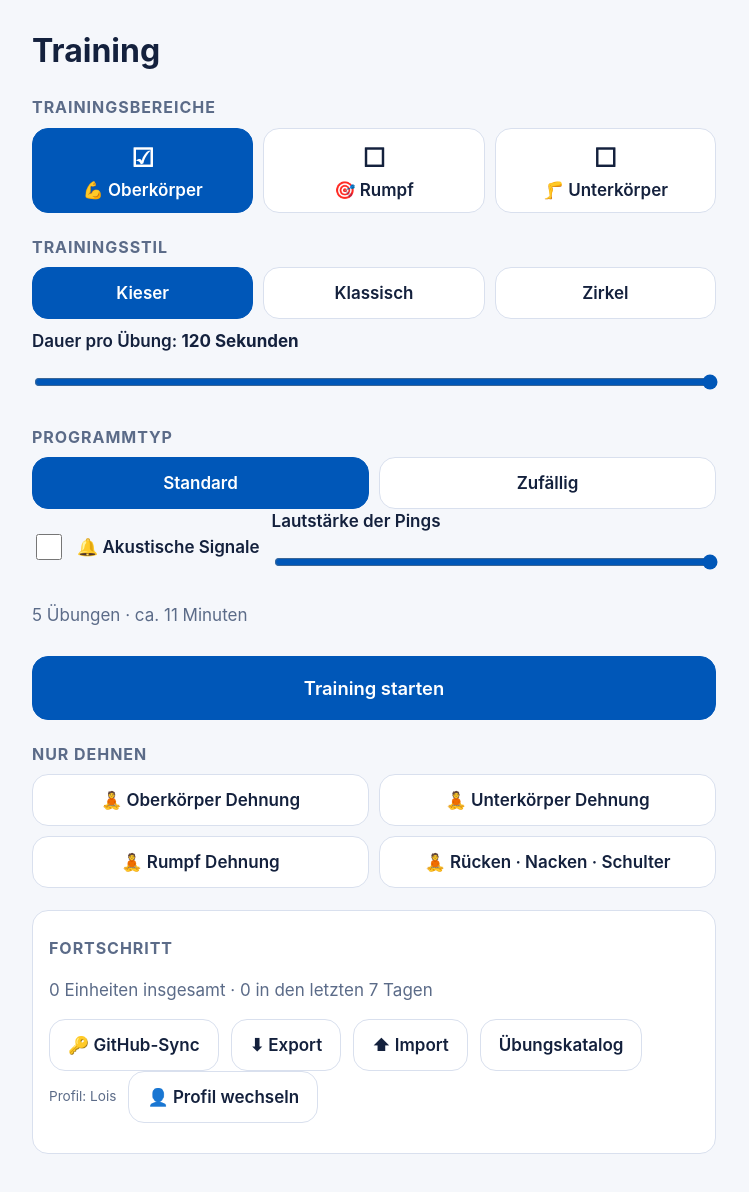
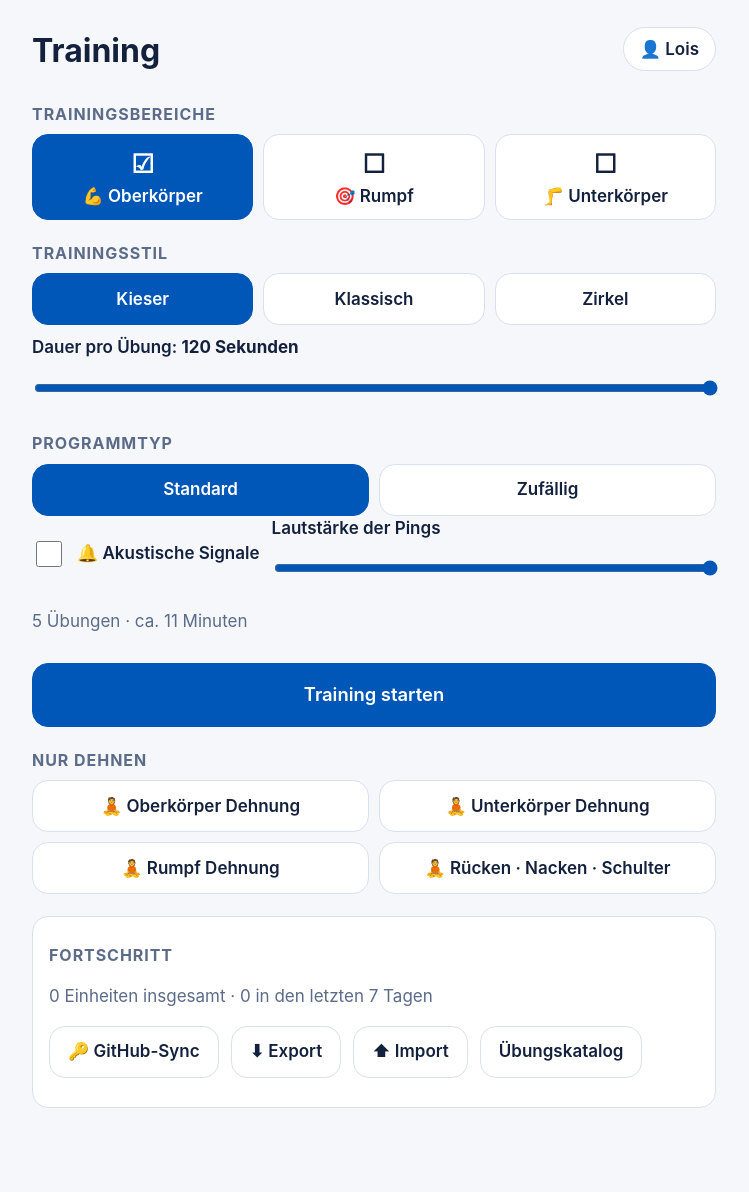
Before and after one commit to aloisdanninger/Training, a plain HTML site: page docs/training.html in a window 1280 px wide. Shown: the whole page, without its empty margins (266-1015 px from the left). After the commit the page ends 1148 px from the top, so only its background shows below. Drawn offline with Linux system fonts and the light colour scheme.

Commit message:
Benutzername oben rechts, Tippen wechselt den Benutzer
Co-Authored-By: Claude Sonnet 5.5 <noreply@anthropic.com>

```diff
--- a/docs/training.html
+++ b/docs/training.html
@@ -84,12 +84,15 @@ summary{cursor:pointer;font-weight:600;padding:12px 0}
 .lvl{display:flex;gap:8px;flex-basis:100%;margin:2px 0 6px}.lvl .btn{flex:1;min-height:44px;padding:6px 8px;font-size:.95rem}
 .ratelist li.ex{display:block}.ratelist .top{display:flex;justify-content:space-between;align-items:center;gap:8px;flex-wrap:wrap}
 
+.topbar{display:flex;justify-content:space-between;align-items:center;gap:10px}
+.chip{appearance:none;border:1px solid var(--line);background:var(--card);color:var(--fg);font:inherit;font-weight:600;min-height:44px;padding:6px 16px;border-radius:999px;cursor:pointer;touch-action:manipulation}
+
 </style>
 </head>
 <body>
 <!-- ============ STARTBILDSCHIRM ============ -->
 <main id="home" class="screen">
-  <h1>Training</h1>
+  <div class="topbar"><h1>Training</h1><button id="profileBtn" class="chip" aria-label="Benutzer wechseln"></button></div>
   <section><h2>Trainingsbereiche</h2><div id="areas" class="grid3"></div></section>
   <section><h2>Trainingsstil</h2><div id="styles" class="seg"></div></section>
   <section id="styleOpts" class="opts"></section>
@@ -102,7 +105,6 @@ summary{cursor:pointer;font-weight:600;padding:12px 0}
   <section class="card"><h2>Fortschritt</h2><p id="stats" class="muted"></p>
     <div class="row wrap"><button id="syncBtn" class="btn">🔑 GitHub-Sync</button><button id="exportBtn" class="btn">⬇ Export</button>
     <label class="btn">⬆ Import<input type="file" id="importFile" accept="application/json" hidden></label><a class="btn" href="#gallery">Übungskatalog</a></div>
-    <div class="row wrap"><span id="profileLbl" class="muted small"></span><button id="profileBtn" class="btn">👤 Profil wechseln</button></div>
     <p id="syncInfo" class="muted small"></p></section>
 </main>
 
@@ -1226,7 +1228,7 @@ App.UI = (function () {
     D.STRETCH_PROGRAMS.forEach(p => st2.appendChild(btn('🧘 ' + p.label, '', null, () => openPreview(App.Programs.buildStretch([p.id]), D.modeById('stretch'), 'stretch'))));
     const h = S.history(), week = Date.now() - 7 * 864e5;
     $('stats').textContent = h.length + ' Einheiten insgesamt · ' + h.filter(s => new Date(s.date).getTime() > week).length + ' in den letzten 7 Tagen';
-    $('profileLbl').textContent = 'Profil: ' + App.Profile.label();
+    $('profileBtn').textContent = '👤 ' + App.Profile.label();
     $('syncBtn').textContent = App.Sync.hasToken() ? '☁ Jetzt synchronisieren' : '🔑 GitHub-Sync';
   }
 
--- a/src/css/style.css
+++ b/src/css/style.css
@@ -74,3 +74,6 @@ summary{cursor:pointer;font-weight:600;padding:12px 0}
 .opts .slider{margin-top:10px}.opts:empty{display:none}
 .lvl{display:flex;gap:8px;flex-basis:100%;margin:2px 0 6px}.lvl .btn{flex:1;min-height:44px;padding:6px 8px;font-size:.95rem}
 .ratelist li.ex{display:block}.ratelist .top{display:flex;justify-content:space-between;align-items:center;gap:8px;flex-wrap:wrap}
+
+.topbar{display:flex;justify-content:space-between;align-items:center;gap:10px}
+.chip{appearance:none;border:1px solid var(--line);background:var(--card);color:var(--fg);font:inherit;font-weight:600;min-height:44px;padding:6px 16px;border-radius:999px;cursor:pointer;touch-action:manipulation}
--- a/src/js/70-ui.js
+++ b/src/js/70-ui.js
@@ -55,7 +55,7 @@ App.UI = (function () {
     D.STRETCH_PROGRAMS.forEach(p => st2.appendChild(btn('🧘 ' + p.label, '', null, () => openPreview(App.Programs.buildStretch([p.id]), D.modeById('stretch'), 'stretch'))));
     const h = S.history(), week = Date.now() - 7 * 864e5;
     $('stats').textContent = h.length + ' Einheiten insgesamt · ' + h.filter(s => new Date(s.date).getTime() > week).length + ' in den letzten 7 Tagen';
-    $('profileLbl').textContent = 'Profil: ' + App.Profile.label();
+    $('profileBtn').textContent = '👤 ' + App.Profile.label();
     $('syncBtn').textContent = App.Sync.hasToken() ? '☁ Jetzt synchronisieren' : '🔑 GitHub-Sync';
   }
 
```
Also changed, not shown: src/template.html (+1 -2 lines).
